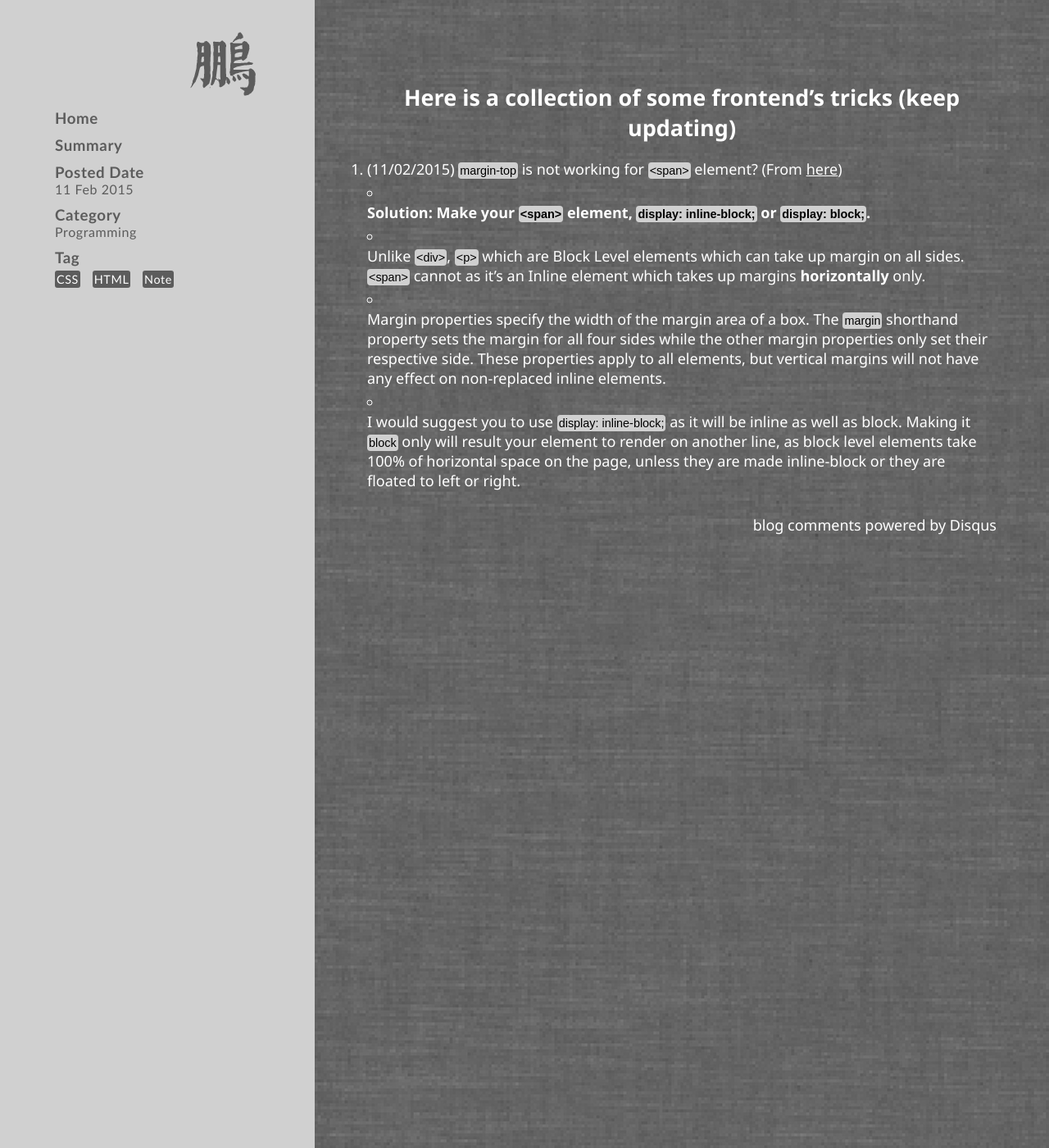
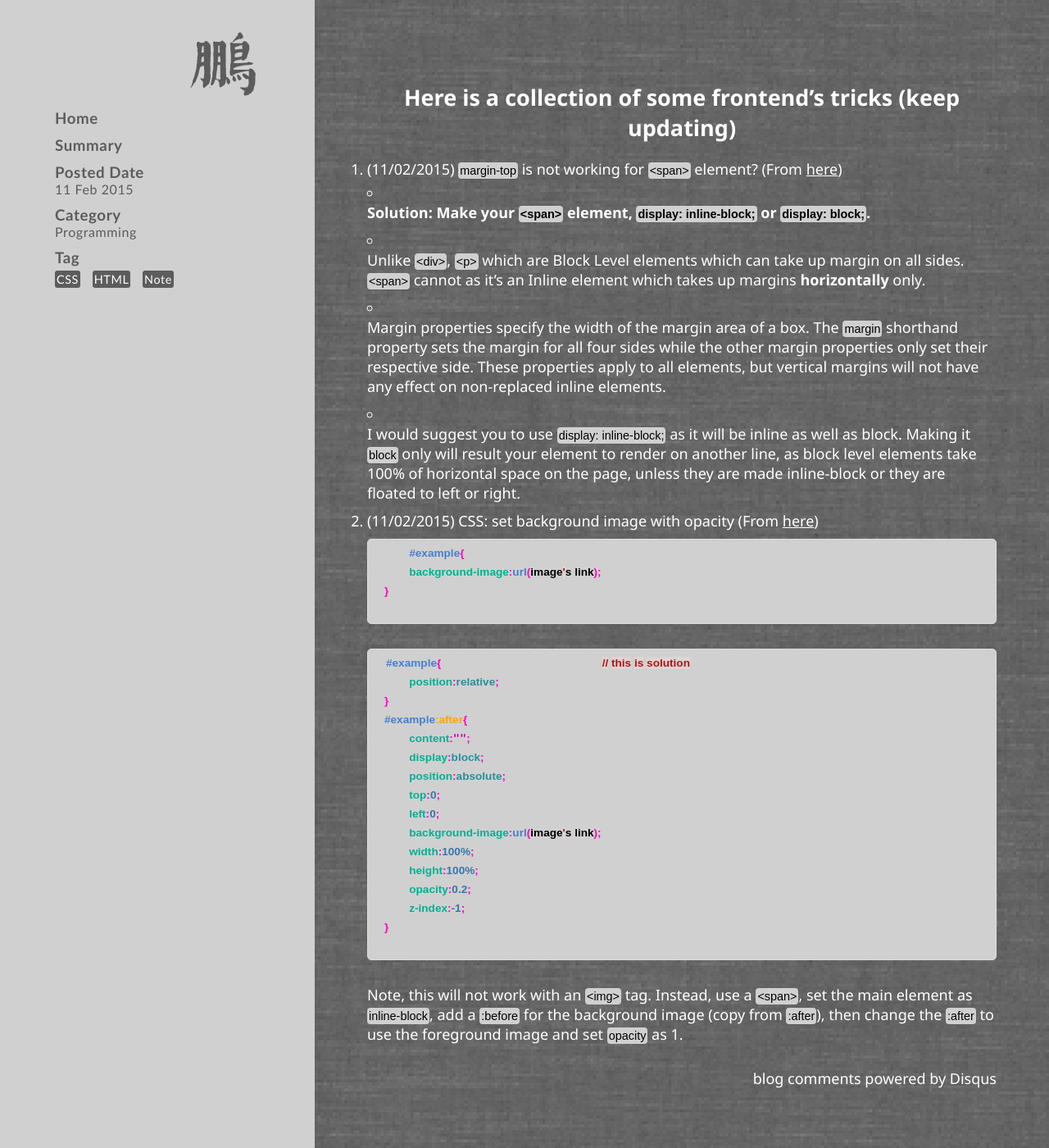
Before and after one commit to ZhipengZeng/AAA-Blog, a Jekyll site: the page built from _posts/2015-02-11-Note-of-FrontEnd.md, in a window 1280 px wide and 1400 px high. Shown: the whole window at 82% size. Built offline with Jekyll 4.4.1, drawn with Linux system fonts in a browser that asks for light colours; comment, search, counter and statistics services are not loaded.

Commit message:
post new

```diff
--- a/_posts/2015-02-11-Note-of-FrontEnd.md
+++ b/_posts/2015-02-11-Note-of-FrontEnd.md
@@ -16,3 +16,32 @@
 	*	Margin properties specify the width of the margin area of a box. The `margin` shorthand property sets the margin for all four sides while the other margin properties only set their respective side. These properties apply to all elements, but vertical margins will not have any effect on non-replaced inline elements.
 
 	*	I would suggest you to use `display: inline-block;` as it will be inline as well as block. Making it `block` only will result your element to render on another line, as block level elements take 100% of horizontal space on the page, unless they are made inline-block or they are floated to left or right.
+
+
+2. (11/02/2015) CSS: set background image with opacity  (From [here](http://stackoverflow.com/questions/4183948/css-set-background-image-with-opacity))
+
+	{% highlight css %}
+	#example{
+	background-image:url(image's link);
+}
+	{% endhighlight %}
+
+	{% highlight css %}
+#example{                                                    // this is solution
+	position:relative;
+}
+#example:after{
+	content:"";
+	display:block;
+	position:absolute;
+	top:0;
+	left:0;
+	background-image:url(image's link);
+	width:100%;
+	height:100%;
+	opacity:0.2;
+	z-index:-1;
+}
+	{% endhighlight %}
+
+Note, this will not work with an `<img>` tag. Instead, use a `<span>`, set the main element as `inline-block`, add a `:before` for the background image (copy from `:after`), then change the `:after` to use the foreground image and set `opacity` as 1.
--- a/styles/native.css
+++ b/styles/native.css
@@ -1,4 +1,4 @@
-.hll { background-color: #404040 }
+.highlight { font-weight: bold; }
 .c { color: #999999; font-style: italic } /* Comment */
 .err { color: #a61717; background-color: #e3d2d2 } /* Error */
 .esc { color: #d0d0d0 } /* Escape */
@@ -8,7 +8,7 @@
 .n { color: #000000 } /* Name */
 .o { color: #177400;font-weight: bold; } /* Operator */
 .x { color: #d0d0d0 } /* Other */
-.p { color: #d0d0d0 } /* Punctuation */
+.p { color: #FF01C6;font-weight: bold; } /* Punctuation */
 .cm { color: #999999; font-style: italic } /* Comment.Multiline */
 .cp { color: #cd2828; font-weight: bold } /* Comment.Preproc */
 .c1 { color: #999999; font-style: italic } /* Comment.Single */
@@ -33,14 +33,14 @@
 .m { color: #3677a9 } /* Literal.Number */
 .s { color: #ed9d13 } /* Literal.String */
 .na { color: #1400C7;font-style: italic; } /* Name.Attribute */
-.nb { color: #24909d } /* Name.Builtin */
+.nb { color: #24909d; font-weight: bold  } /* Name.Builtin */
 .nc { color: #447fcf; text-decoration: underline } /* Name.Class */
 .no { color: #40ffff } /* Name.Constant */
-.nd { color: #ffa500 } /* Name.Decorator */
+.nd { color: #ffa500; font-weight: bold  } /* Name.Decorator */
 .ni { color: #d0d0d0 } /* Name.Entity */
 .ne { color: #bbbbbb } /* Name.Exception */
-.nf { color: #447fcf } /* Name.Function */
-.nl { color: #d0d0d0 } /* Name.Label */
+.nf { color: #447fcf; font-weight: bold  } /* Name.Function */
+.nl { color: #00B092; font-weight: bold } /* Name.Label */
 .nn { color: #447fcf; text-decoration: underline } /* Name.Namespace */
 .nx { color: #d0d0d0 } /* Name.Other */
 .py { color: #d0d0d0 } /* Name.Property */
@@ -60,7 +60,7 @@
 .se { color: #ed9d13 } /* Literal.String.Escape */
 .sh { color: #ed9d13 } /* Literal.String.Heredoc */
 .si { color: #ed9d13 } /* Literal.String.Interpol */
-.sx { color: #ffa500 } /* Literal.String.Other */
+.sx { color: #ffa500; font-weight: bold  } /* Literal.String.Other */
 .sr { color: #ed9d13 } /* Literal.String.Regex */
 .s1 { color: #C800AE; font-family: Consolas; } /* Literal.String.Single */
 .ss { color: #ed9d13 } /* Literal.String.Symbol */
--- a/styles/post.css
+++ b/styles/post.css
@@ -129,6 +129,6 @@
 li,li p{
 	margin-bottom: 5px;
 }
-.content ol{
-	margin-bottom: 5px;
+.content ol li{
+	margin-bottom: 10px;
 }
```
Also changed, not shown: _posts/2015-02-12-summary-of-building-blog.md (added, +50 -0 lines), 5 other files.
